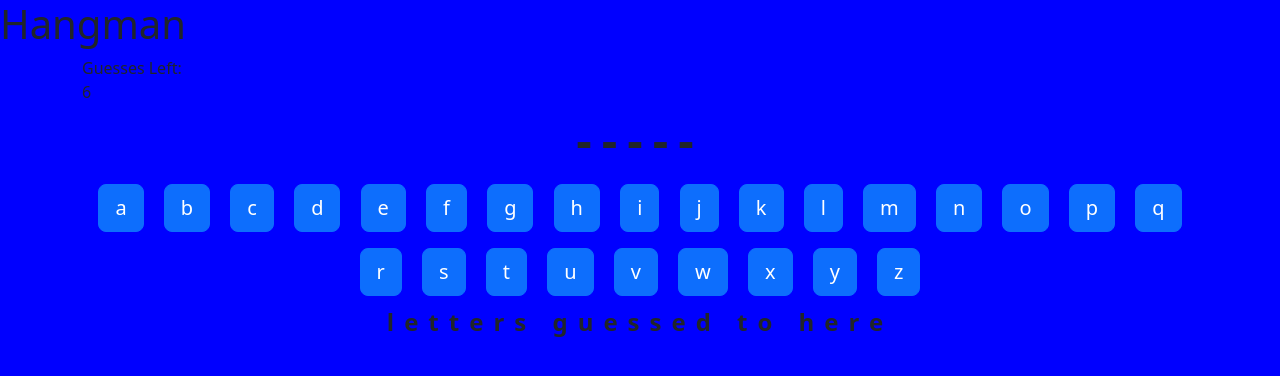
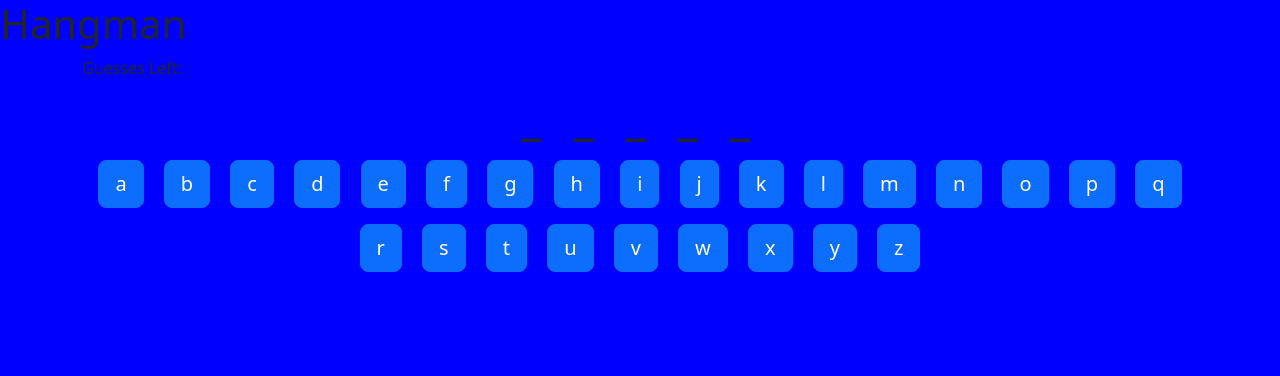
Before and after one commit to Holgermueller/hangman, a plain HTML site: page index.html in a window 1280 px wide. Drawn offline with nearby package versions, Linux system fonts and the light colour scheme.

Commit message:
game partially works

```diff
--- a/index.html
+++ b/index.html
@@ -21,15 +21,14 @@
     <div class="container">
       <section class="guesses-left-container">
         <div class="error-container" id="errorContainer"></div>
-        <div class="guesses-left-header">Guesses Left:</div>
-        <div class="guesses-left" id="guessesLeft"></div>
+        <div>
+          Guesses Left: <span class="guesses-left" id="guessesLeft"></span>
+        </div>
       </section>
 
       <div class="word-holder" id="wordHolder"></div>
 
       <div class="text-center" id="keyboard"></div>
-
-      <div class="letters-guessed" id="lettersGuessed"></div>
     </div>
 
     <script
--- a/index.js
+++ b/index.js
@@ -1,7 +1,16 @@
 "use strict";
 
-const word = "hello";
-let lettersGuessed = ["letters guessed to here"];
+const words = ["Image", "Boom Studios", "DC", "Marvel", "Dark Horse"];
+
+let answer = "";
+let guessesLeft = 5;
+let lettersGuessed = [];
+let hiddenWord = null;
+
+function chooseRandomWord() {
+  answer = words[Math.floor(Math.random() * words.length)];
+  console.log(answer);
+}
 
 function generateButtons() {
   let buttonLetters = "abcdefghijklmnopqrstuvwxyz"
@@ -29,25 +38,33 @@ function generateButtons() {
   document.getElementById("keyboard").innerHTML = buttonLetters;
 }
 
-function pushWordToDOM() {
-  let underscoredWord = word.replace(/[a-z]/g, "-");
-  document.getElementById("wordHolder").innerHTML = underscoredWord;
+function handleGuess(chosenLetter) {
+  lettersGuessed.indexOf(chosenLetter) === -1
+    ? lettersGuessed.push(chosenLetter)
+    : null;
+  document.getElementById(chosenLetter).setAttribute("disabled", true);
+
+  if (answer.indexOf(chosenLetter) >= 0) {
+    hideWordAndPushToDOM();
+  } else if (answer.indexOf(chosenLetter) === -1) {
+    guessesLeft--;
+    guessesLeftToDom();
+  }
 }
 
-function handleGuess(chosenLetter) {
-  console.log("click");
+function hideWordAndPushToDOM() {
+  hiddenWord = answer
+    .split("")
+    .map((letter) => (lettersGuessed.indexOf(letter) >= 0 ? letter : " _ "))
+    .join("");
+
+  document.getElementById("wordHolder").innerHTML = hiddenWord;
 }
 
 function guessesLeftToDom() {
-  let guessesLeft = word.length;
-  document.getElementById("guessesLeft").innerHTML = guessesLeft + 1;
+  document.getElementById("guessesLeft").innerHTML = guessesLeft;
 }
 
-function storeGuessedLetters() {
-  document.getElementById("lettersGuessed").innerHTML = lettersGuessed;
-}
-
-pushWordToDOM();
-storeGuessedLetters();
-guessesLeftToDom();
+chooseRandomWord();
+hideWordAndPushToDOM();
 generateButtons();
```
Lines whose indentation alone changed are shown as unchanged.
